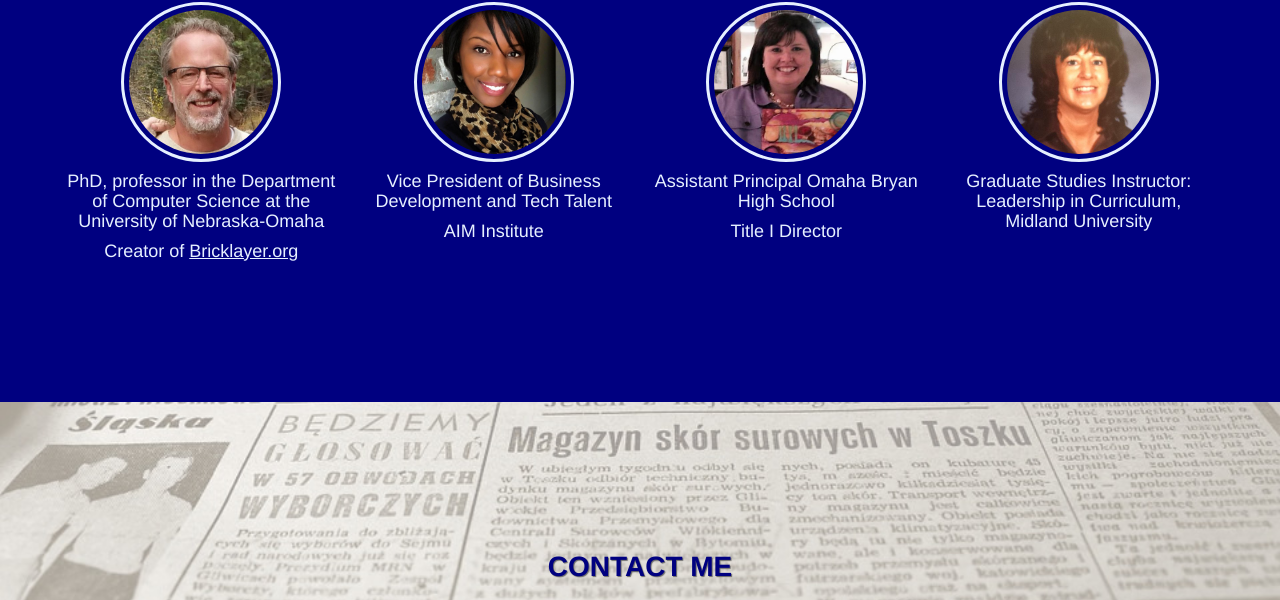
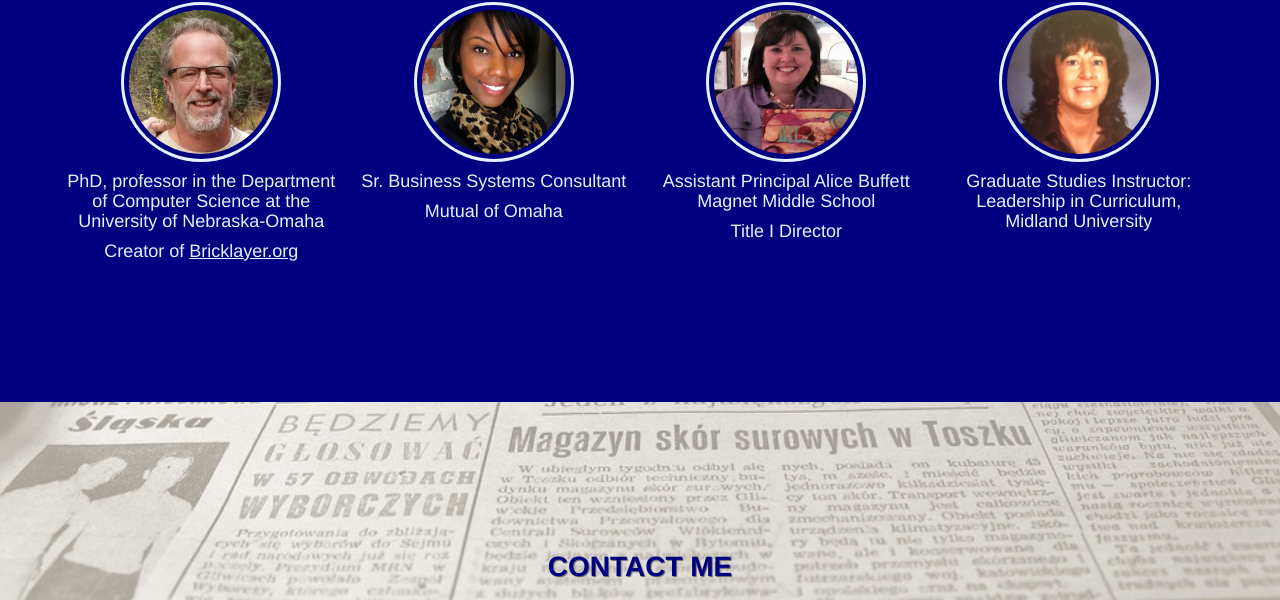
Before and after one commit to codecuddy/codecuddy.github.io, a plain HTML site: page index.html in a window 1280 px wide. Shown: the part 4609-5209 px from the top of the page. Drawn offline with nearby package versions, Linux system fonts and the light colour scheme.

Commit message:
update reference info

```diff
--- a/index.html
+++ b/index.html
@@ -472,8 +472,8 @@ data-target="#navbar-collapse">
                                     <h3>LaShonna<br>Dorsey</h3>
                                     <h6>sdorsey@aiminstitute.org</h6>
                                     <img src="img/shonna.jpg" class="img-circle reference-pic"/></a>
-                                    <h4>Vice President of Business Development and Tech Talent</h4>
-                                    <h4>AIM Institute</h4>
+                                    <h4>Sr. Business Systems Consultant</h4>
+                                    <h4>Mutual of Omaha</h4>
                             </div>
                         </div>
                         <div class="col-sm-3">
@@ -482,7 +482,7 @@ data-target="#navbar-collapse">
                                     <h3>Tracy<br>Wernsman</h3>
                                     <h6>teresa.wernsman@ops.org</h6>
                                     <img src="img/tracy.jpg" class="img-circle reference-pic"/></a>
-                                    <h4>Assistant Principal Omaha Bryan High School</h4>
+                                    <h4>Assistant Principal Alice Buffett Magnet Middle School</h4>
                                     <h4>Title I Director</h4>
                                     <!-- <a href="tel:+1-402-305-2825" class="phone"><h5>402.305.2825</h5></a> -->
                             </div>
```
